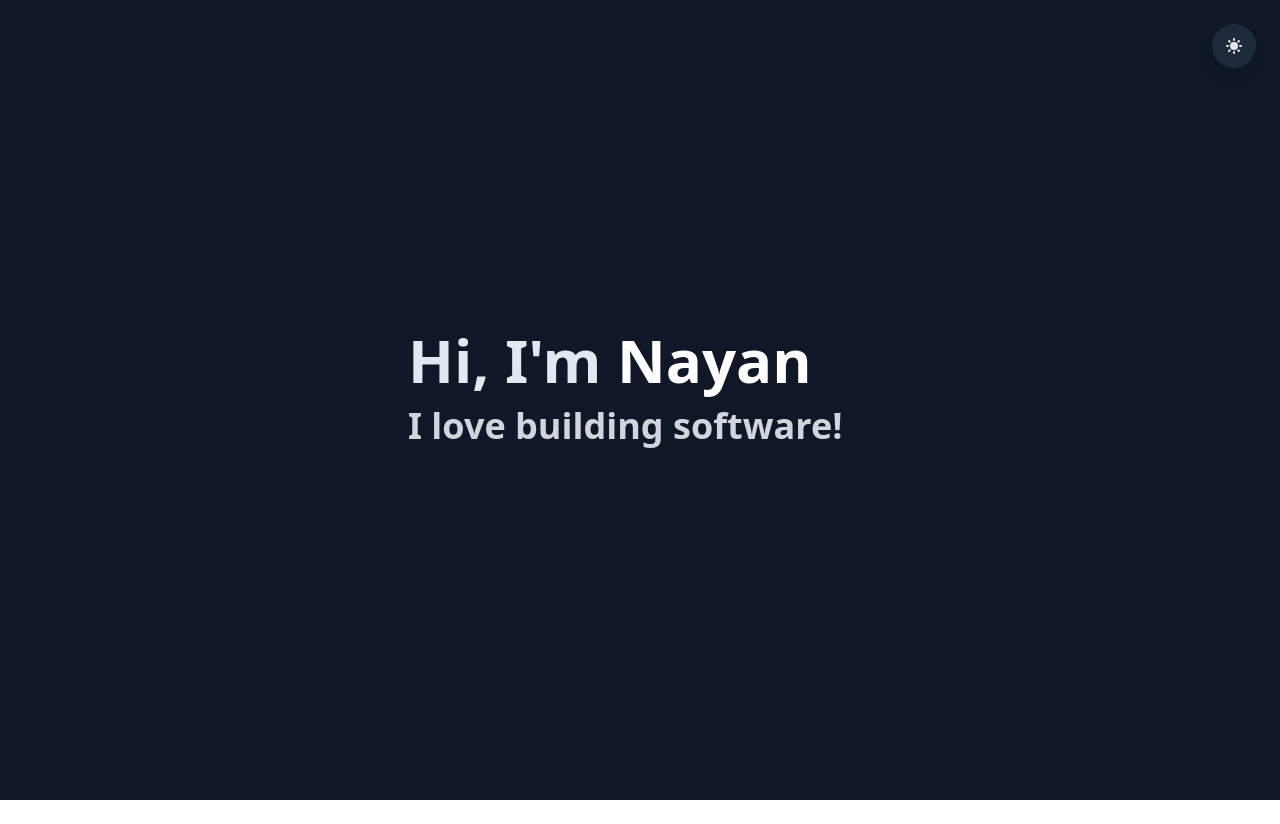
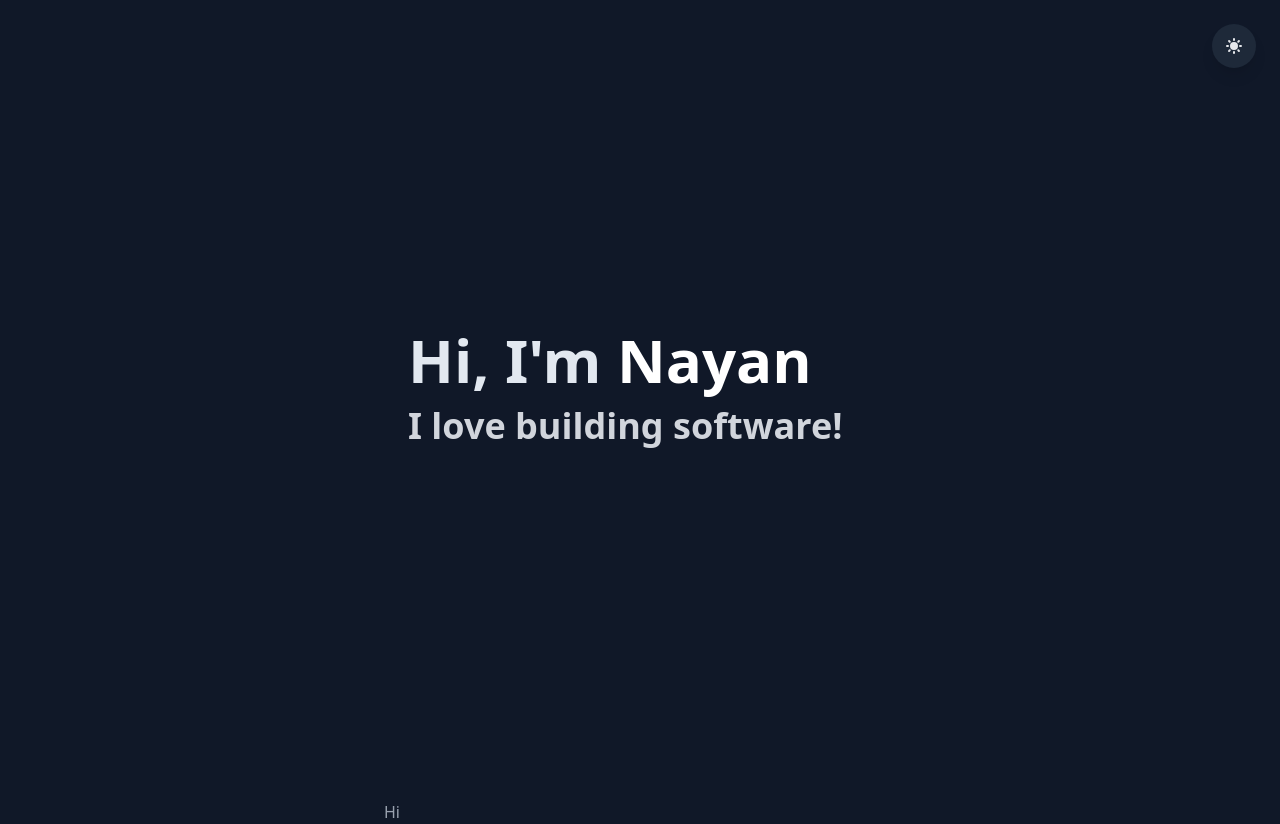
Before and after one commit to nayan-pradhan/personal-portfolio, a React (Vite) app: page / in a window 1280 px wide. Before the commit the page ends 800 px from the top, so only its background shows below. Built offline with nearby package versions, Linux system fonts and the light colour scheme.

Commit message:
About page

```diff
--- a/src/App.jsx
+++ b/src/App.jsx
@@ -1,5 +1,5 @@
-import { useEffect } from 'react';
-import Hero from './components/Hero'
+import Hero from './components/Hero';
+import About from './components/About';
 import ThemeToggle from './components/ThemeToggle';
 import { ThemeProvider, useTheme } from './context/ThemeContext';
 
@@ -14,9 +14,9 @@ function AppContent() {
             {/* <SideBar /> */}
             <main className="lg:ml-96">
                 <Hero />
-                {/* <About />
-                <Experience />
-                <Contact /> */}
+                <About />
+                {/* <Experience /> */}
+                {/* <Contact /> */}
             </main>
         </div>
     );
--- a/src/components/About.jsx
+++ b/src/components/About.jsx
@@ -0,0 +1,8 @@
+
+const About = () => {
+    return (
+        <h1>Hi</h1>
+    );
+}
+
+export default About;
```
